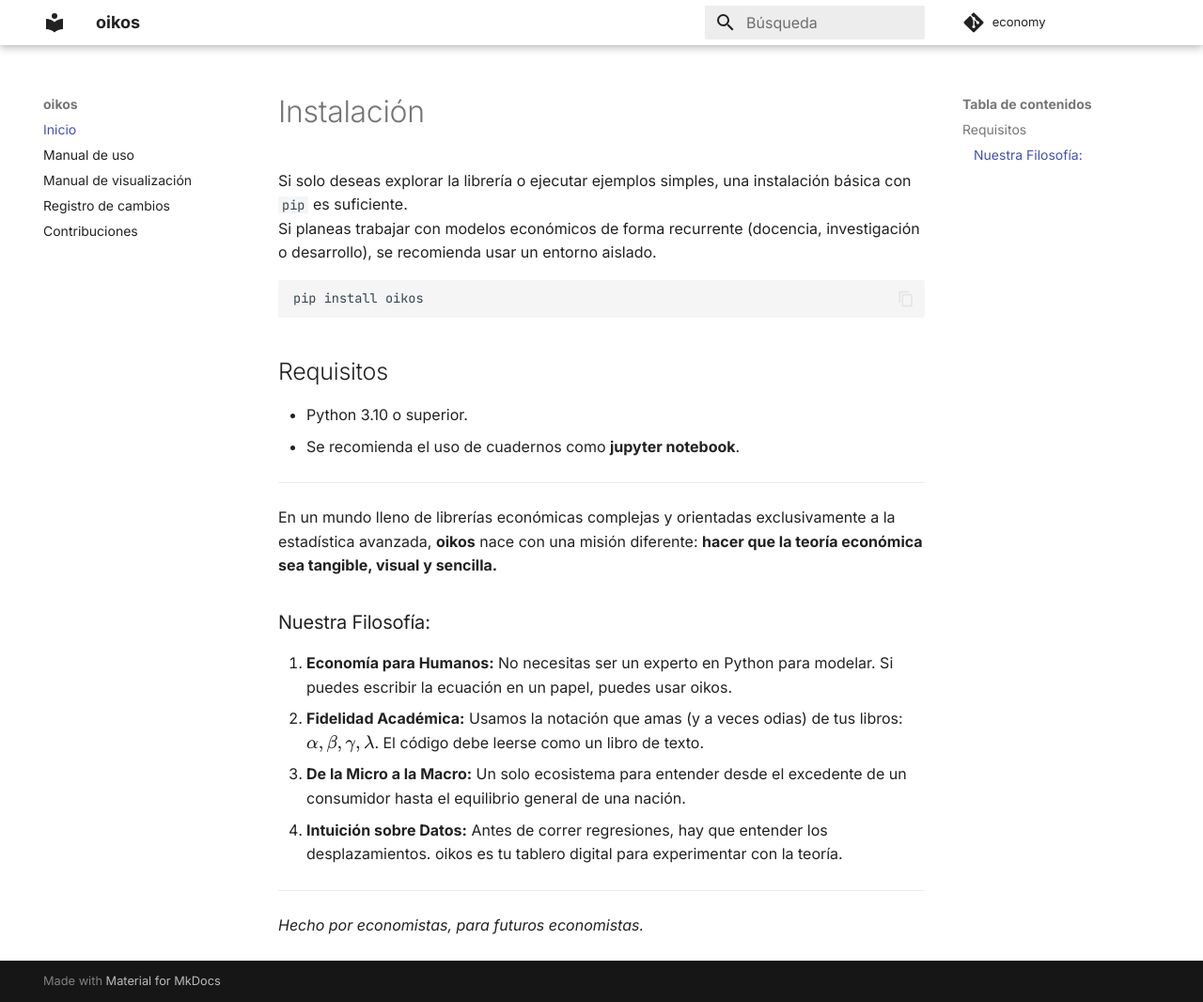
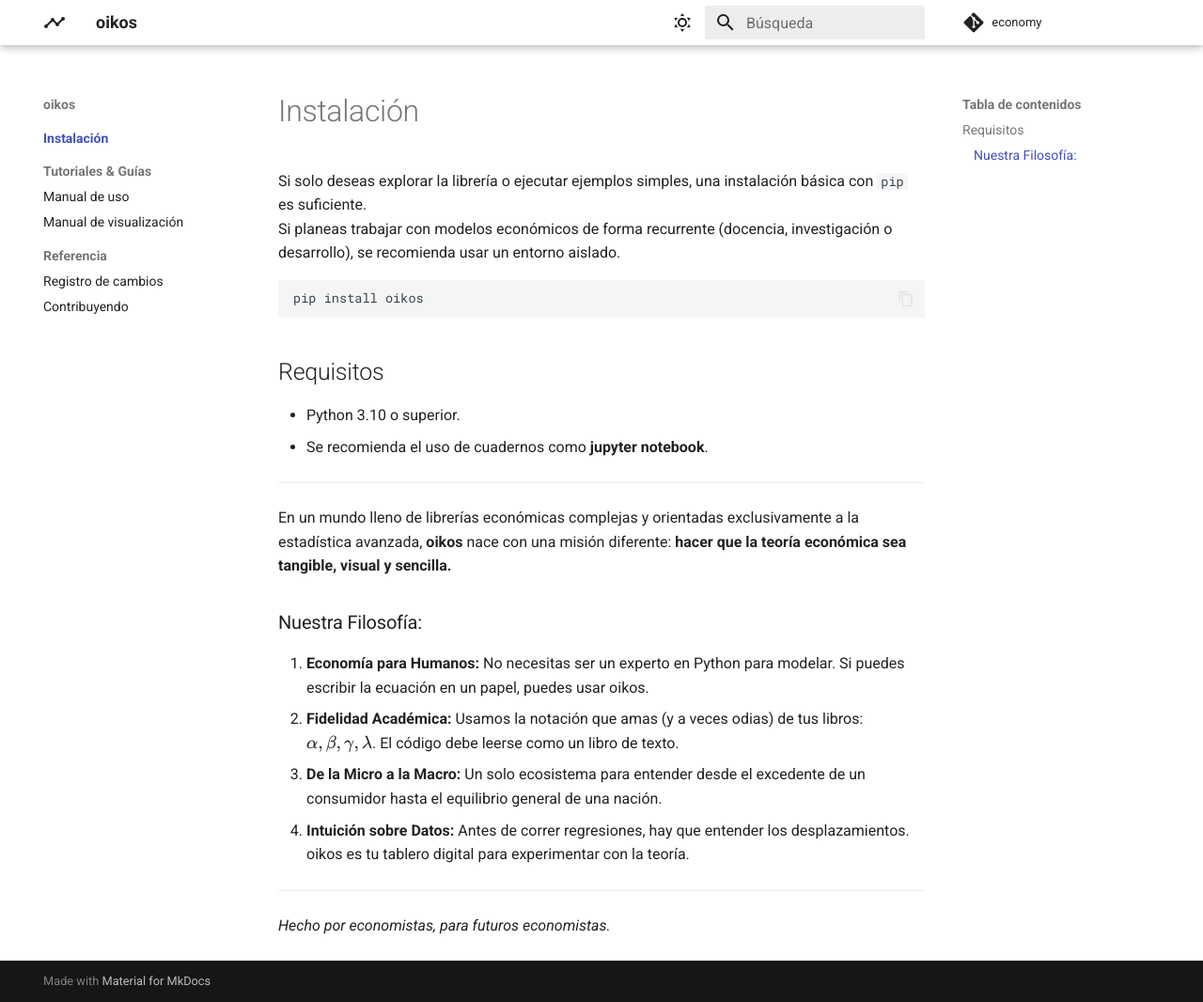
Before and after one commit to marcosjuniorhernandez/economy, an MkDocs documentation site: the page built from docs/index.md, in a window 1280 px wide and 1066 px high. Shown: the whole window at 94% size. Built offline with MkDocs 1.6.1 and Material for MkDocs 9.7.7, drawn with Linux system fonts in a browser that asks for light colours; comment, search, counter and statistics services are not loaded.

```diff
--- a/mkdocs.yml
+++ b/mkdocs.yml
@@ -7,42 +7,61 @@ repo_name: economy
 theme:
   name: material
   language: es
+  # Logo de Manim style: Usa una letra M o el nombre de tu lib
+  icon:
+    logo: material/chart-timeline-variant
   font:
-    text: Inter
-    code: JetBrains Mono
+    text: Roboto
+    code: Roboto Mono
   features:
-    - navigation.sections
-    - navigation.top
-    - navigation.expand
+    - navigation.sections # Esto crea las líneas divisorias estilo Manim
+    - navigation.expand   # Mantiene el menú desplegado como en la imagen
+    - navigation.indexes
     - content.code.copy
     - content.tabs.link
+    - navigation.top
   palette:
-    - scheme: default
+    # Paleta de colores exacta de Manim (Blanco puro y Gris/Indigo)
+    - media: "(prefers-color-scheme: light)"
+      scheme: default
       primary: white
       accent: indigo
-    - scheme: slate
+      toggle:
+        icon: material/weather-sunny
+        name: Modo oscuro
+    - media: "(prefers-color-scheme: dark)"
+      scheme: slate
       primary: black
       accent: indigo
+      toggle:
+        icon: material/weather-night
+        name: Modo claro
 
+# Esto separa las secciones con títulos en negrita en el lateral
 nav:
-  - Inicio: index.md
-  - Manual de uso: manual.md
-  - Manual de visualización: manual2.md
-  - Registro de cambios: changelog.md
-  - Contribuciones: contributing.md
+  - Instalación:
+    - index.md
+  - Tutoriales & Guías:
+    - Manual de uso: manual.md
+    - Manual de visualización: manual2.md
+  - Referencia:
+    - Registro de cambios: changelog.md
+    - Contribuyendo: contributing.md
 
 markdown_extensions:
-  - pymdownx.arithmatex:
-      generic: true
   - admonition
   - pymdownx.details
   - pymdownx.superfences
+  - pymdownx.tabbed:
+      alternate_style: true
+  - pymdownx.arithmatex:
+      generic: true
   - pymdownx.highlight:
-      use_pygments: true
+      anchor_linenums: true
+      line_spans: __span
+      pygments_lang_class: true
   - pymdownx.inlinehilite
   - pymdownx.snippets
-  - pymdownx.tabbed:
-      alternate_style: true
 
 extra_javascript:
   - https://cdn.jsdelivr.net/npm/mathjax@3/es5/tex-mml-chtml.js
```
Also changed, not shown: 2 other files.
